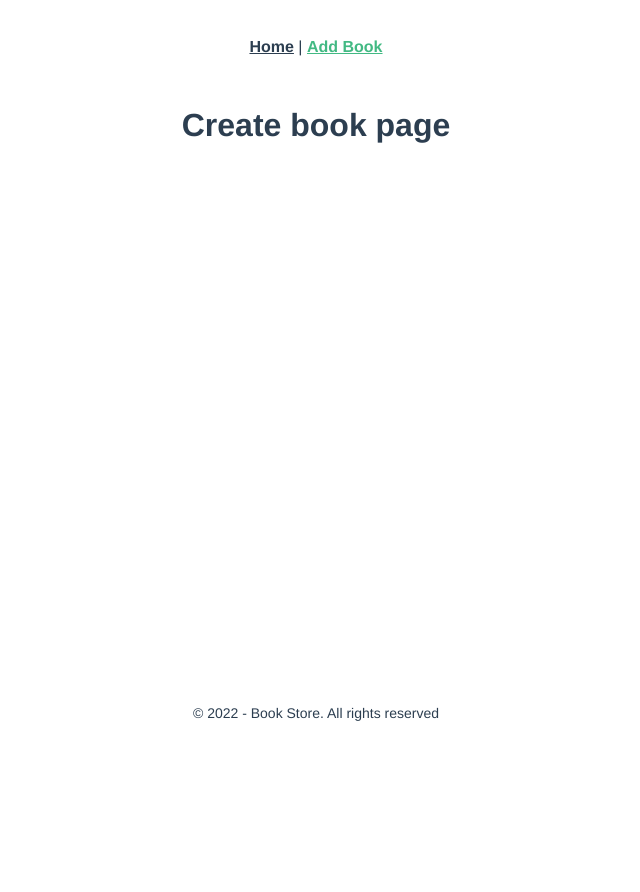
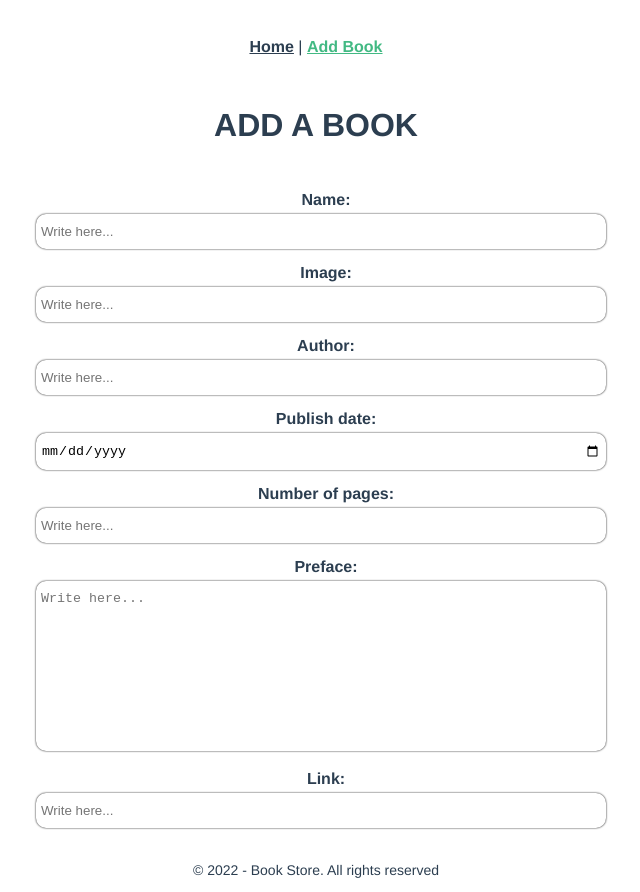
Before and after one commit to doluwamu/book-store-client, a Vue app: page /add-book in a window 1280 px wide. Shown: the whole page, without its empty margins (324-964 px from the left). Before the commit the page ends 800 px from the top, so only its background shows below. Built offline with nearby package versions, Linux system fonts and the light colour scheme.

Commit message:
designed form for adding a book

```diff
--- /dev/null
+++ b/src/assets/styles/form.css
@@ -0,0 +1,45 @@
+.form-container {
+  max-width: 800px;
+  margin: 0 auto;
+  padding: 10px;
+}
+
+.form-items {
+  width: 70%;
+  margin: 0 auto;
+}
+
+.form-item {
+  width: 100%;
+  margin: 10px 0;
+}
+
+.form-item .label-wrapper {
+  width: 100%;
+  padding: 5px 10px;
+}
+
+.form-item .label-wrapper label {
+  font-weight: 600;
+}
+
+.form-item input,
+.form-item textarea {
+  width: 100%;
+  padding: 10px 5px;
+  border-radius: 10px;
+  border: none;
+  box-shadow: 0 0 2px 0.05px #000;
+  outline: none;
+}
+
+.form-item input:hover,
+.form-item textarea:hover,
+.form-item input:focus,
+.form-item textarea:focus {
+  box-shadow: 0 0 3.5px 0.1px #000;
+}
+
+textarea {
+  resize: none;
+}
--- /dev/null
+++ b/src/components/Forms/CreateForm.vue
@@ -0,0 +1,63 @@
+<template>
+  <form class="form-container">
+    <div class="form-items">
+      <div class="form-item book__name">
+        <div class="label-wrapper">
+          <label>Name:</label>
+        </div>
+        <input type="text" placeholder="Write here..." />
+      </div>
+      <div class="form-item book__image">
+        <div class="label-wrapper">
+          <label>Image:</label>
+        </div>
+        <input type="text" placeholder="Write here..." />
+      </div>
+      <div class="form-item book__author">
+        <div class="label-wrapper">
+          <label>Author:</label>
+        </div>
+        <input type="text" placeholder="Write here..." />
+      </div>
+      <div class="form-item book__publish__date">
+        <div class="label-wrapper">
+          <label>Publish date:</label>
+        </div>
+        <input type="date" placeholder="Write here..." />
+      </div>
+      <div class="form-item book__num__of__pages">
+        <div class="label-wrapper">
+          <label>Number of pages:</label>
+        </div>
+        <input type="number" placeholder="Write here..." />
+      </div>
+      <div class="form-item book__preface">
+        <div class="label-wrapper">
+          <label>Preface:</label>
+        </div>
+        <textarea
+          name="preface"
+          placeholder="Write here..."
+          cols="30"
+          rows="10"
+        ></textarea>
+      </div>
+      <div class="form-item book__link">
+        <div class="label-wrapper">
+          <label>Link:</label>
+        </div>
+        <input type="text" placeholder="Write here..." />
+      </div>
+    </div>
+  </form>
+</template>
+
+<script>
+import "@/assets/styles/form.css";
+
+export default {
+  name: "CreateForm",
+};
+</script>
+
+<style scoped></style>
--- a/src/views/BookDetailsView.vue
+++ b/src/views/BookDetailsView.vue
@@ -16,7 +16,7 @@
           <h3 class="preface-title">Preface:</h3>
           <p class="preface-content">{{ book.preface }}</p>
         </div>
-        <br/>
+        <br />
         <a
           :href="book.link"
           class="get-book-link"
@@ -46,7 +46,7 @@ export default {
   },
   created() {
     this.book = books.find((book) => book.id === Number(this.$route.params.id));
-    this.publishDate = new Date(this.book.publishDate)
+    this.publishDate = new Date(this.book.publishDate);
   },
 };
 </script>
--- a/src/views/CreateBookView.vue
+++ b/src/views/CreateBookView.vue
@@ -1,5 +1,17 @@
 <template>
   <div class="create-book">
-    <h1>Create book page</h1>
+    <h1>ADD A BOOK</h1>
+    <CreateForm />
   </div>
 </template>
+
+<script>
+import CreateForm from "@/components/Forms/CreateForm.vue";
+
+export default {
+  name: "CreateBook",
+  components: { CreateForm },
+};
+</script>
+
+<style scoped></style>
```
